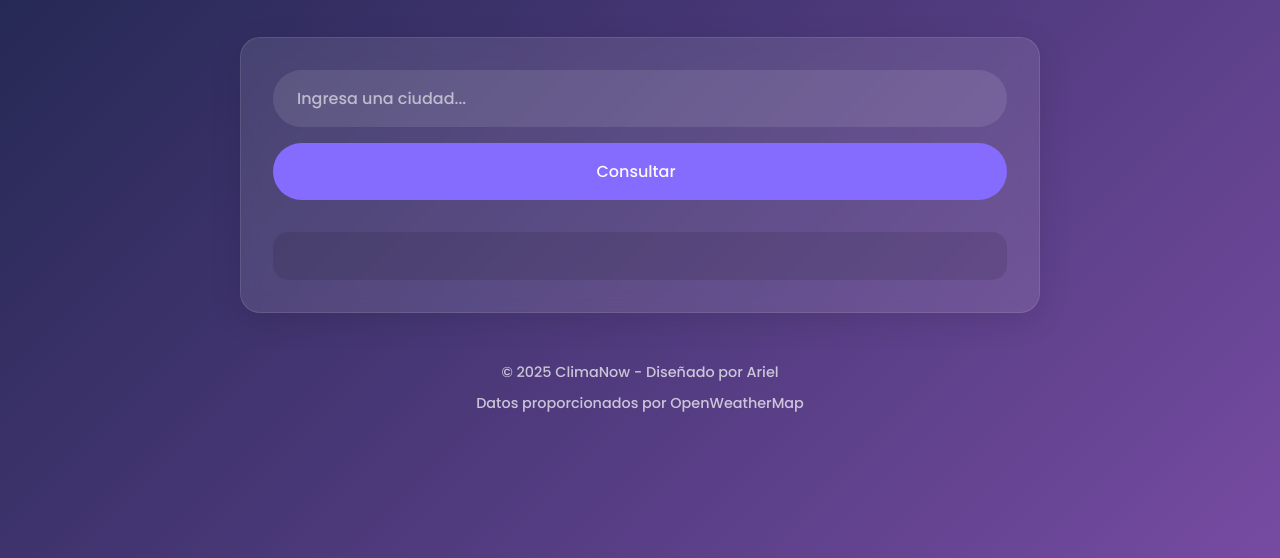
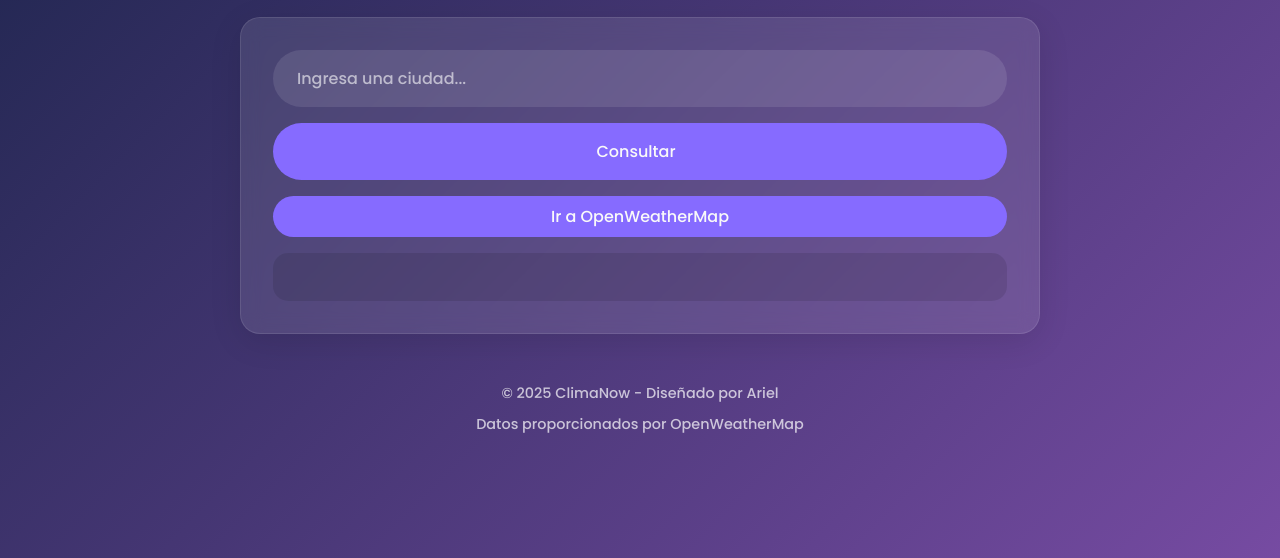
Before and after one commit to 0ariell/open-api, a plain HTML site: page index.html in a window 1280 px wide. Shown: the part 242-800 px from the top of the page. Drawn offline with Linux system fonts and the light colour scheme; some packages are replaced by stand-ins of ours; a script that the page names is missing; some icons are missing.

Commit message:
agg boton del opwm

```diff
--- a/index.html
+++ b/index.html
@@ -24,6 +24,9 @@
             <span class="button-text">Consultar</span>
             <i class="wi wi-barometer button-icon"></i>
           </button>
+          <button onclick="window.open('https://openweathermap.org/', '_blank')" type="button" class="owm-button">
+            <span class="button-text">Ir a OpenWeatherMap</span>
+          </button>
         </div>
       </form>
 
--- a/styles.css
+++ b/styles.css
@@ -133,9 +133,31 @@
     box-shadow: 0 5px 15px rgba(139, 107, 255, 0.3);
   }
 
+  .owm-button {
+    padding: .5rem 2rem;
+    border: none;
+    border-radius: 50px;
+    background: var(--primary);
+    color: var(--light);
+    font-size: 1rem;
+    font-weight: 500;
+    cursor: pointer;
+    transition: all 0.3s ease;
+    display: flex;
+    align-items: center;
+    justify-content: center;
+    gap: 0.5rem;
+  }
+
+  .owm-button:hover {
+    background: #866bffb4;
+    transform: translateY(-2px);
+    box-shadow: 0 5px 15px rgba(139, 107, 255, 0.3);
+  }
+
   /* Resultados */
   .weather-result {
-    margin-top: 2rem;
+    margin-top: 1rem;
     padding: 1.5rem;
     background: rgba(0, 0, 0, 0.1);
     border-radius: 15px;
```
